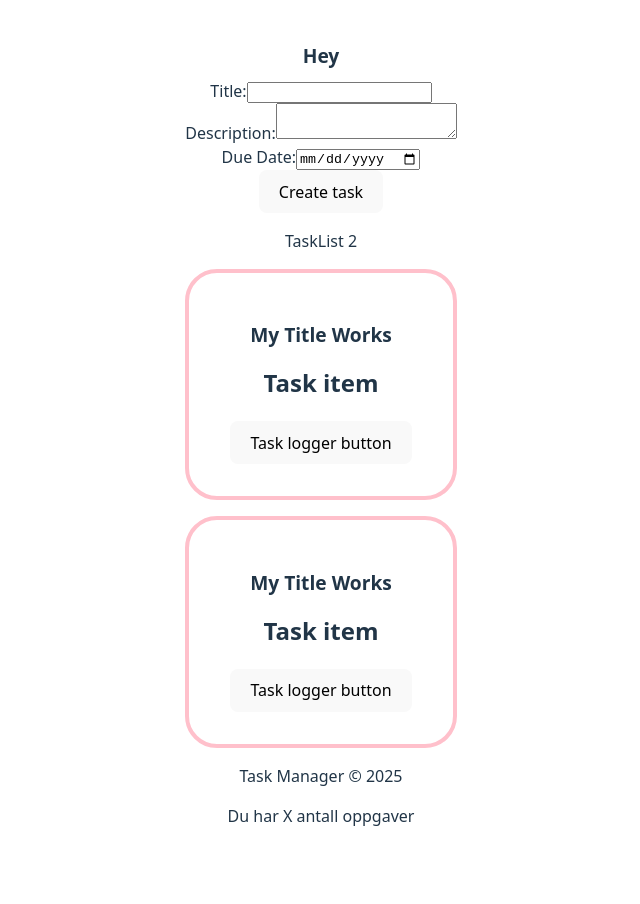
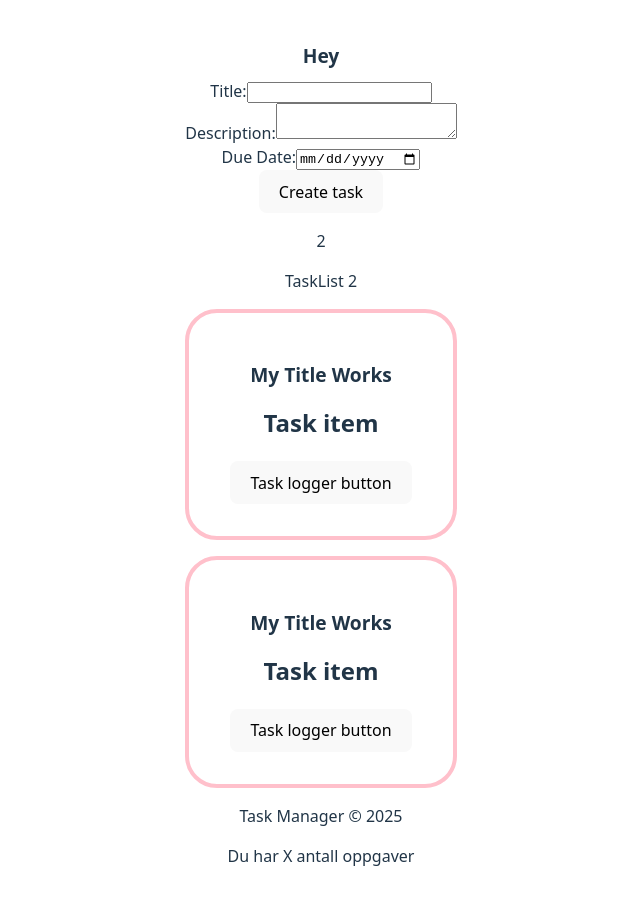
Before and after one commit to mariuswallin/react-webapp-live-2025, a React (Vite) app: page / in a window 1280 px wide. Shown: the top 904 px of the page, without its empty margins (319-959 px from the left). Before the commit the page ends 876 px from the top, so only its background shows below. Built offline with nearby package versions, Linux system fonts and the light colour scheme.

Commit message:
fix: add taskmanager

```diff
--- a/src/App.tsx
+++ b/src/App.tsx
@@ -4,6 +4,7 @@ import TaskCard from './components/TaskCard';
 import TaskFooter from './components/TaskFooter';
 import TaskForm from './components/TaskForm';
 import TaskList from './components/TaskList';
+import TasksManager from './components/TaskManager';
 import type { Task } from './types';
 
 const task = {
@@ -33,7 +34,8 @@ function App() {
     <div>
       <h1>Hey</h1>
       {/* <TaskCard task={task} /> */}
-      <TaskForm onTaskCreate={(task) => console.log(task)} />
+      <TasksManager initialTasks={tasks} />
+      {/* <TaskForm onTaskCreate={(task) => console.log(task)} /> */}
       <TaskList tasks={tasks}>
         <TaskFooter />
       </TaskList>
--- a/src/components/TaskManager.tsx
+++ b/src/components/TaskManager.tsx
@@ -2,7 +2,7 @@ import { useState } from "react"
 import type { Task } from "../types"
 import TaskForm from "./TaskForm"
 
-export default function TaskManager({
+export default function TasksManager({
     initialTasks
 }: {
     initialTasks: Task[]
```
